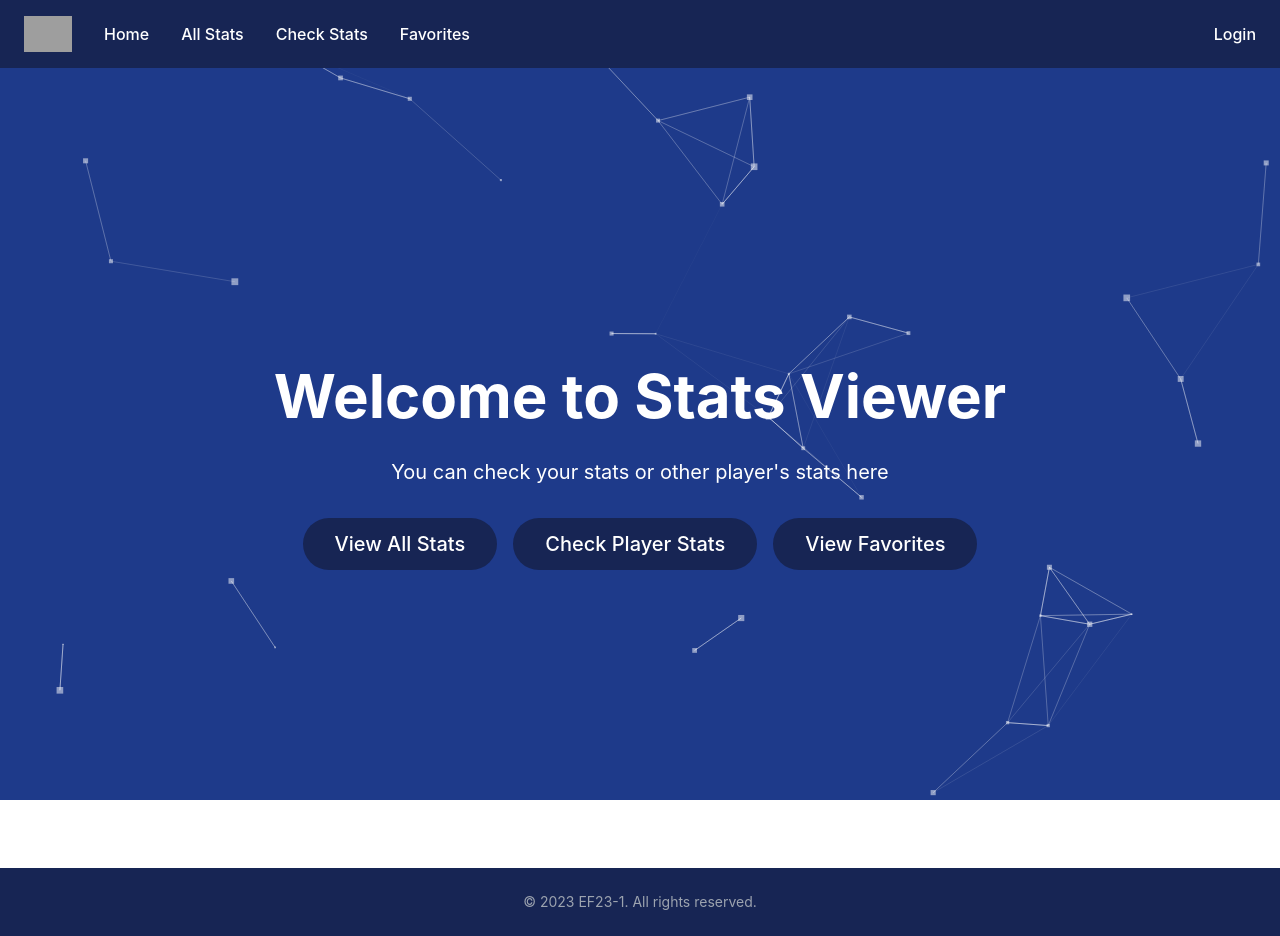
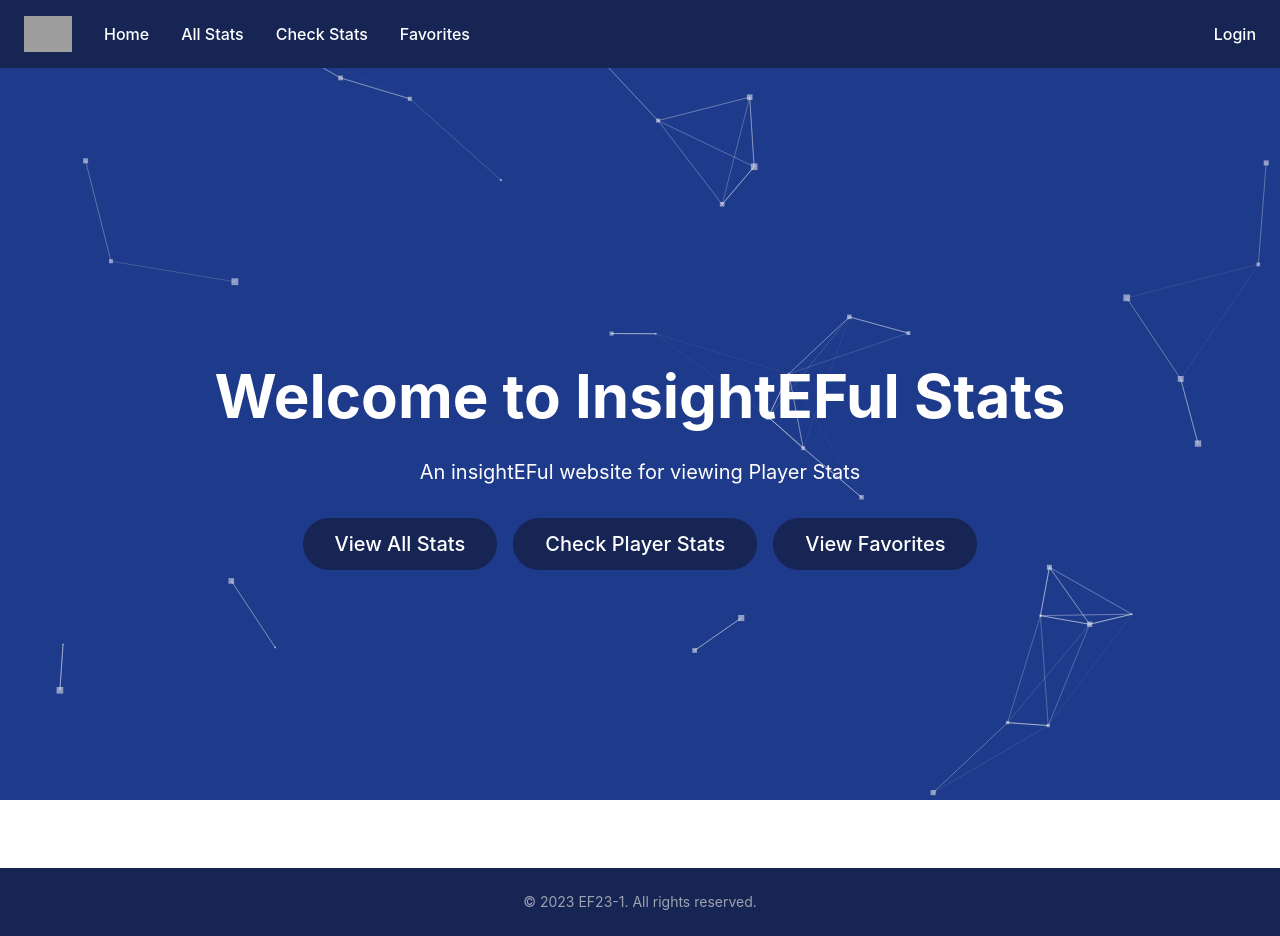
Before and after one commit to BadAccuracyID/react-qualification-ef-1, a React (Create React App) app: page / in a window 1280 px wide. Built offline with nearby package versions, Linux system fonts and the light colour scheme; grey boxes are pictures that could not be loaded.

Commit message:
Changed project/web app name

```diff
--- a/public/index.html
+++ b/public/index.html
@@ -24,7 +24,7 @@
       work correctly both with client-side routing and a non-root public URL.
       Learn how to configure a non-root public URL by running `npm run build`.
     -->
-    <title>Stats Viewer</title>
+    <title>InsightEFul Stats</title>
   </head>
   <body>
     <noscript>You need to enable JavaScript to run this app.</noscript>
--- a/src/pages/HomePage.tsx
+++ b/src/pages/HomePage.tsx
@@ -16,10 +16,10 @@ export default function HomePage() {
             {/* Main Section */}
             <section className="flex flex-col items-center justify-center h-screen px-6 sm:px-0">
                 <h1 className="text-4xl sm:text-6xl font-bold mb-8 text-center">
-                    Welcome to Stats Viewer
+                    Welcome to InsightEFul Stats
                 </h1>
                 <p className="text-lg sm:text-xl text-center">
-                    You can check your stats or other player's stats here
+                    An insightEFul website for viewing Player Stats
                 </p>
                 <section
                     className="flex flex-col sm:flex-row items-center justify-center space-y-4 sm:space-y-0 sm:space-x-4 mt-8">
```
